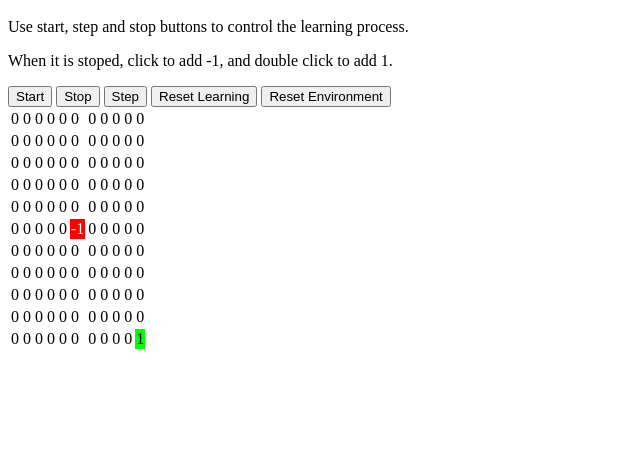
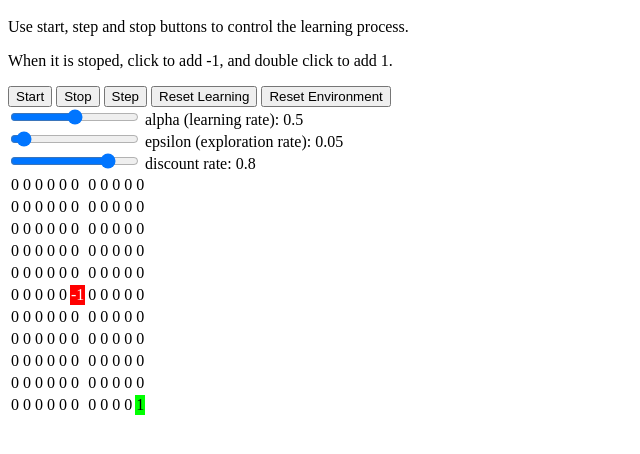
Before and after one commit to ralthor/q-learning-javascript, a plain HTML site: page main.html in a window 1280 px wide. Shown: the part 48-502 px from the top of the page, without its empty margins (0-640 px from the left). Drawn offline with Linux system fonts and the light colour scheme.

Commit message:
Added sliders

```diff
--- a/js/main.js
+++ b/js/main.js
@@ -184,6 +184,10 @@ function drawTable(q, id) {
     let div = document.getElementById(id);
     div.innerHTML = "";
     div.appendChild(tbl);
+
+    document.getElementById('showAlpha').innerHTML = q.alpha = document.getElementById('alpha').value/1000
+    document.getElementById('showEpsilon').innerHTML = q.epsilon = document.getElementById('epsilon').value/1000
+    document.getElementById('showDiscount').innerHTML = q.discount = document.getElementById('discount').value/1000
 }
 
 function heatmapColor(value) {
--- a/main.html
+++ b/main.html
@@ -17,6 +17,15 @@
     <button onclick="step()">Step</button>
     <button onclick="reset()">Reset Learning</button>
     <button onclick="resetEnv()">Reset Environment</button>
+    <br/>
+    <input type="range" id="alpha" oninput="drawTable(q, 'show');" min="0" max="1000" value="500">
+    <span>alpha (learning rate): </span><span id='showAlpha'></span>
+    <br/>
+    <input type="range" id="epsilon" oninput="drawTable(q, 'show');" min="0" max="1000" value="50">
+    <span>epsilon (exploration rate): </span><span id='showEpsilon'></span>
+    <br/>
+    <input type="range" id="discount" oninput="drawTable(q, 'show');" min="0" max="1000" value="800">
+    <span>discount rate: </span><span id='showDiscount'></span>
     <div id="show"></div>
 </body>
 
```
